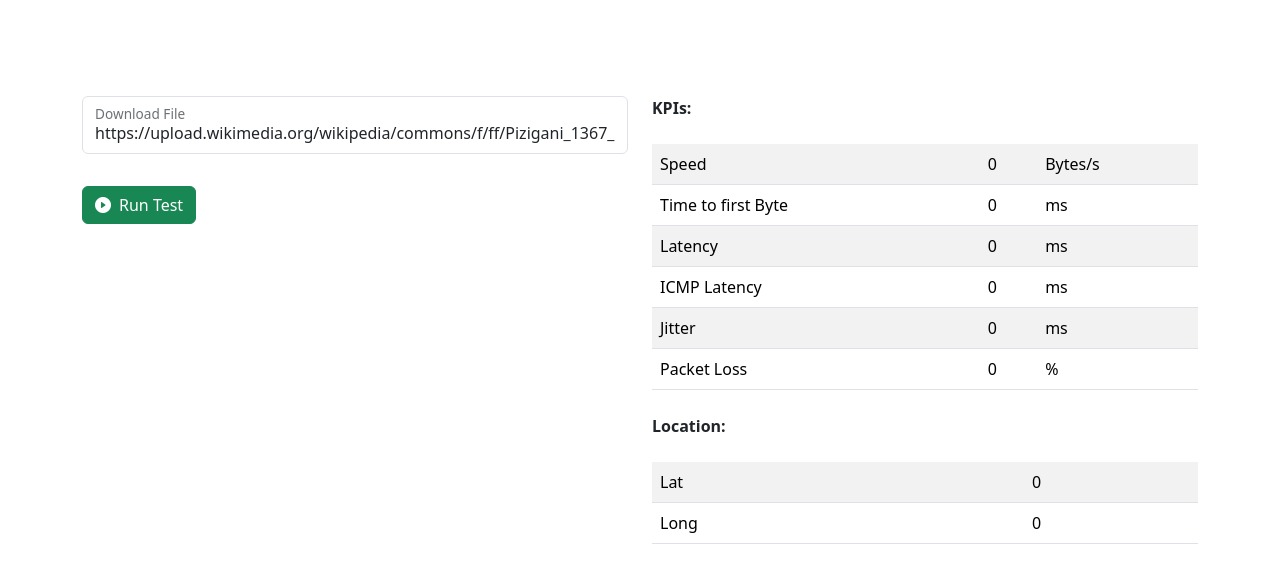
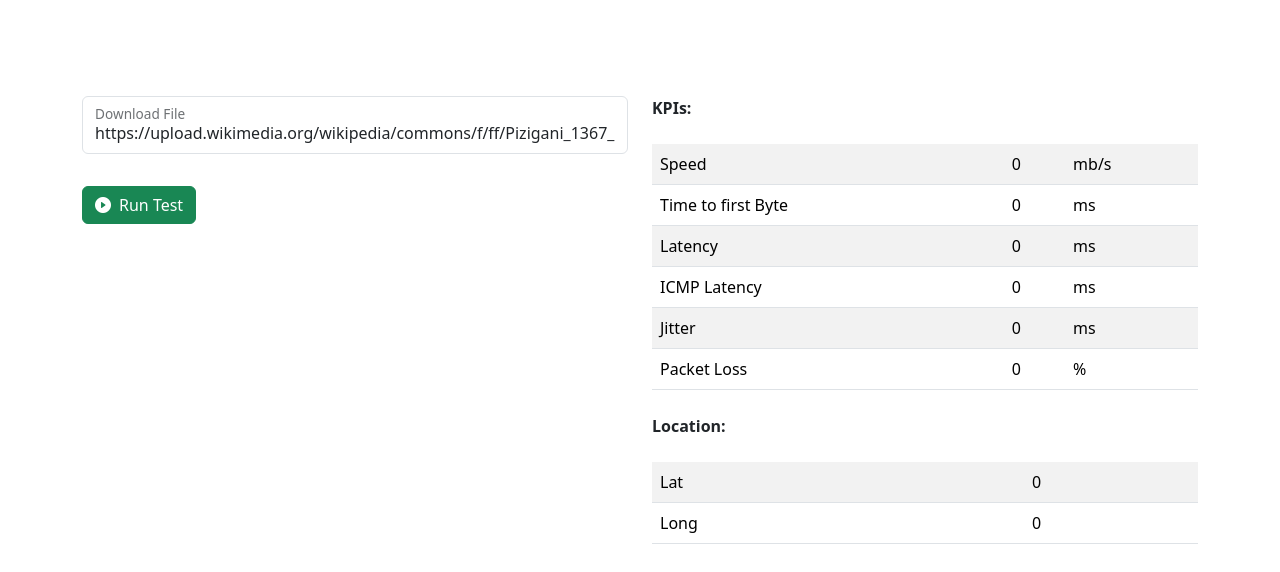
Before and after one commit to mafuth/download-test, a plain HTML site: page index.html in a window 1280 px wide. Drawn offline with nearby package versions, Linux system fonts and the light colour scheme.

Commit message:
Update index.html

```diff
--- a/index.html
+++ b/index.html
@@ -25,7 +25,7 @@
                             <tr>
                                 <td>Speed</td>
                                 <td id="speed_result">0</td>
-                                <td>Bytes/s</td>
+                                <td>mb/s</td>
                             </tr>
                             <tr>
                                 <td>Time to first Byte</td>
@@ -142,12 +142,7 @@
                             if (done) {
                                 const endTime = performance.now();
                                 downloadSpeed = (receivedLength / (endTime - startTime)) * 1000;
-                                console.log('Download speed:', downloadSpeed.toFixed(2), 'bytes/s');
-                                console.log('Time to first byte:', timeToFirstByte.toFixed(2), 'ms');
-                                console.log('Latency:', latency.toFixed(2), 'ms');
-                                console.log('Jitter:', jitter.toFixed(2), 'ms');
-                                console.log('ICMP latency:', icmpLatency.toFixed(2), 'ms');
-                                console.log('Packet loss:', packetLoss.toFixed(2), '%');
+                                downloadSpeed = downloadSpeed/1024/1024;
 
                                 $("#speed_result").html(downloadSpeed.toFixed(2));
                                 $("#ttfb_result").html(timeToFirstByte.toFixed(2));
```
